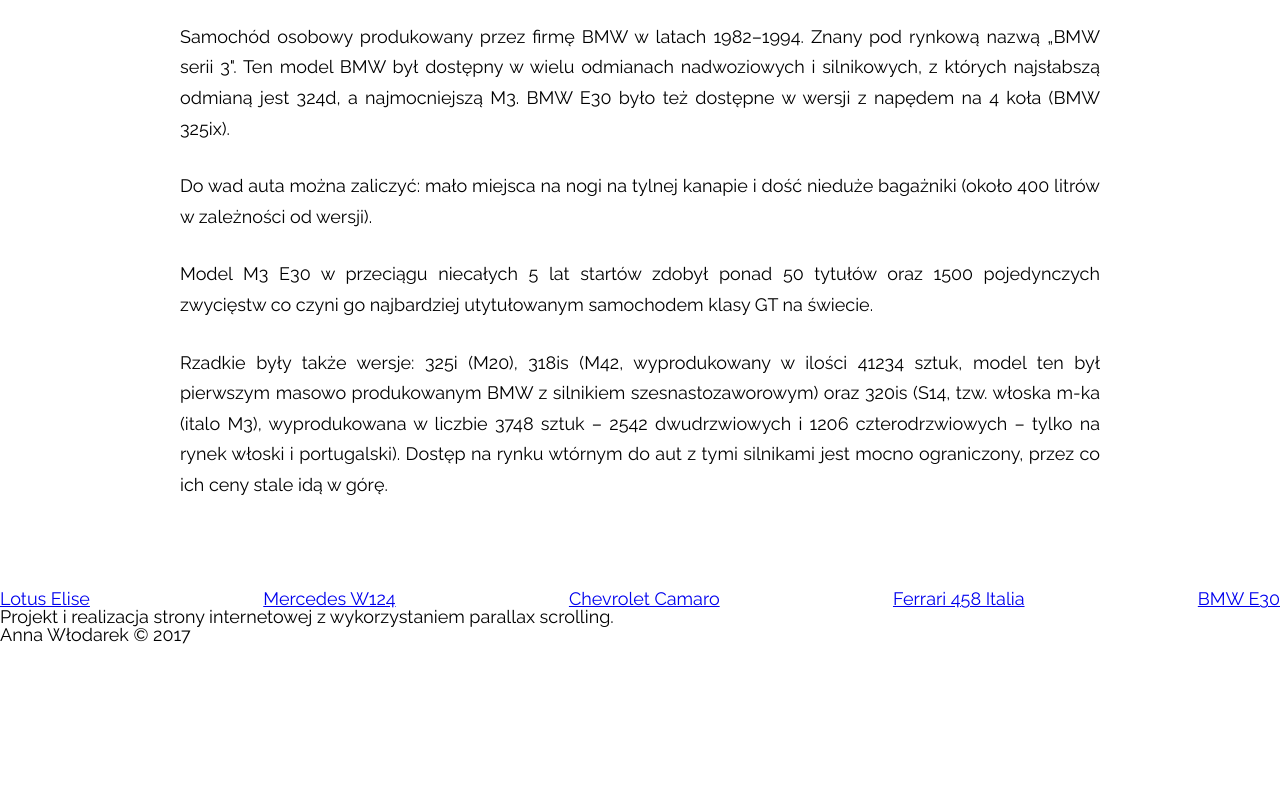
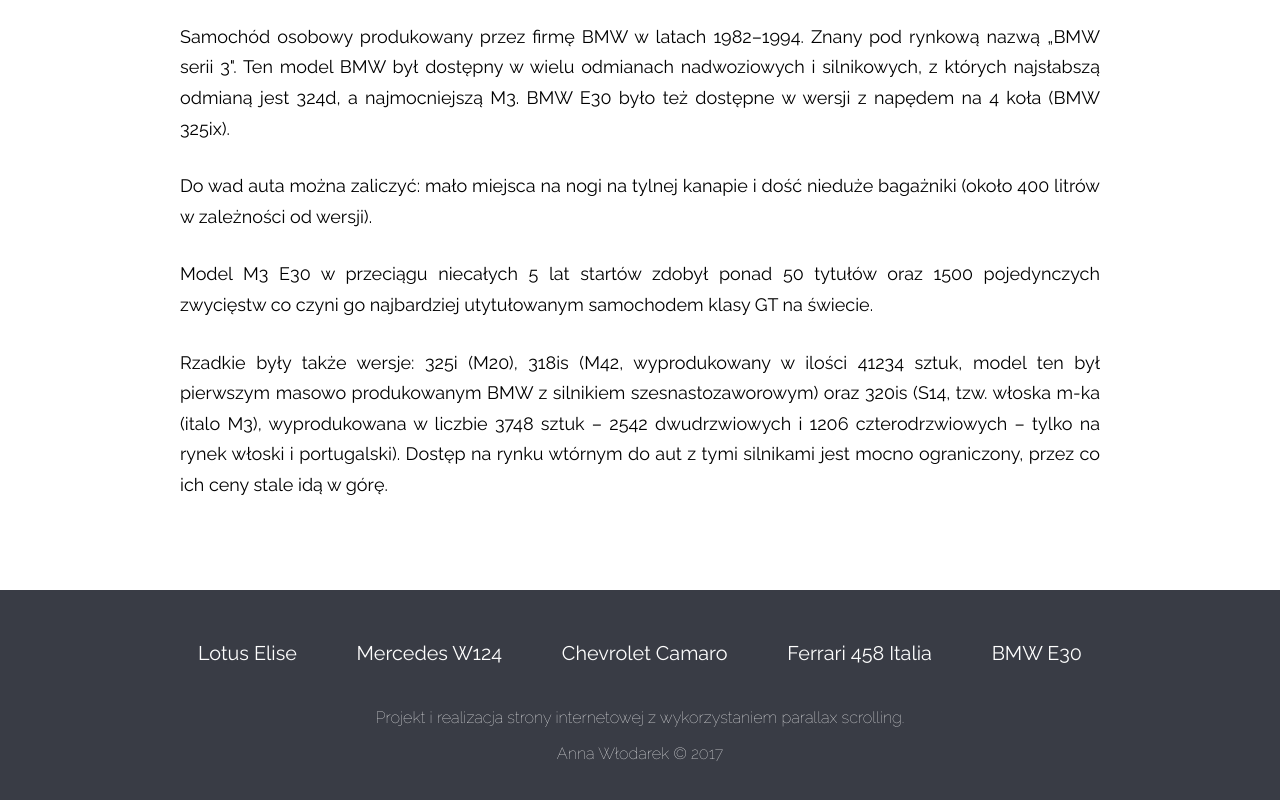
Before and after one commit to ancyk/one-page, a plain HTML site: page index.html in a window 1280 px wide. Shown: the part 5684-6484 px from the top of the page. Before the commit the page ends 6329 px from the top, so only its background shows below. Drawn offline with Linux system fonts and the light colour scheme; a script that the page names is missing.

Commit message:
Ustawienie styli dla stopki oraz dolnej nawigacji

```diff
--- a/css/style.scss
+++ b/css/style.scss
@@ -40,12 +40,12 @@ nav {
     left: 0;
     top: 0;
     box-shadow: $shadow;
-    transition: all 500ms ease-in 50ms;
+    transition: $transition;
     .img-logo {
         @extend .div-flex;
         justify-content: flex-start;
         img {
-            transition: all 500ms ease-in 50ms;
+            transition: $transition;
             max-height: 6.5rem;
             padding: 2rem .5rem;
             opacity: 0.9;
@@ -61,7 +61,7 @@ nav {
             box-sizing: border-box;
             padding: 3rem 1.5rem;
             text-align: center;
-            transition: all 500ms ease-in 50ms;
+            transition: $transition;
             &:hover {
                 color: $yellow;
                 box-shadow: $shadow;
@@ -117,3 +117,29 @@ nav {
         height: 4rem;
     }
 }
+
+// stopka
+footer {
+    padding-bottom: 3rem;
+    background-color: $gray;
+    color: #FEFEFE;
+    text-align: center;
+    .div-flex {
+        padding: 2rem 10rem 1rem 10rem;
+        a {
+            text-decoration: none;
+            color: inherit;
+            font-size: 1.1rem;
+            padding: 1rem;
+            transition: $transition;
+            &:hover {
+                color: $yellow;
+            }
+        }
+    }
+    p {
+        line-height: 2rem;
+        font-size: .9rem;
+        font-weight: lighter;
+    }
+}
--- a/css/variables.scss
+++ b/css/variables.scss
@@ -8,3 +8,6 @@ $shadow: .05rem .1rem .3rem $gray;
 
 // czcionki
 $primary-font: 'Raleway', sans-serif;
+
+// efekt przejścia
+$transition: all 500ms ease-in 50ms;
```
Also changed, not shown: css/style.css, 1 other file.
